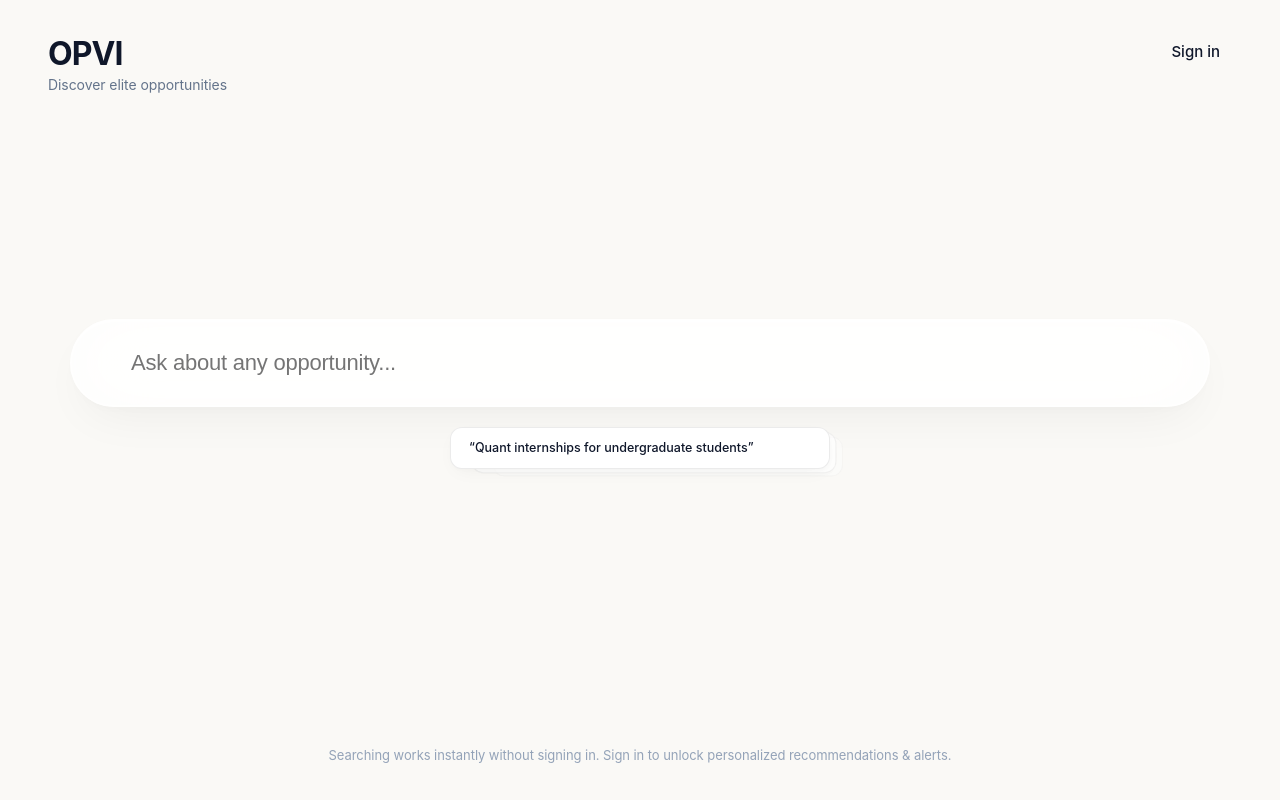
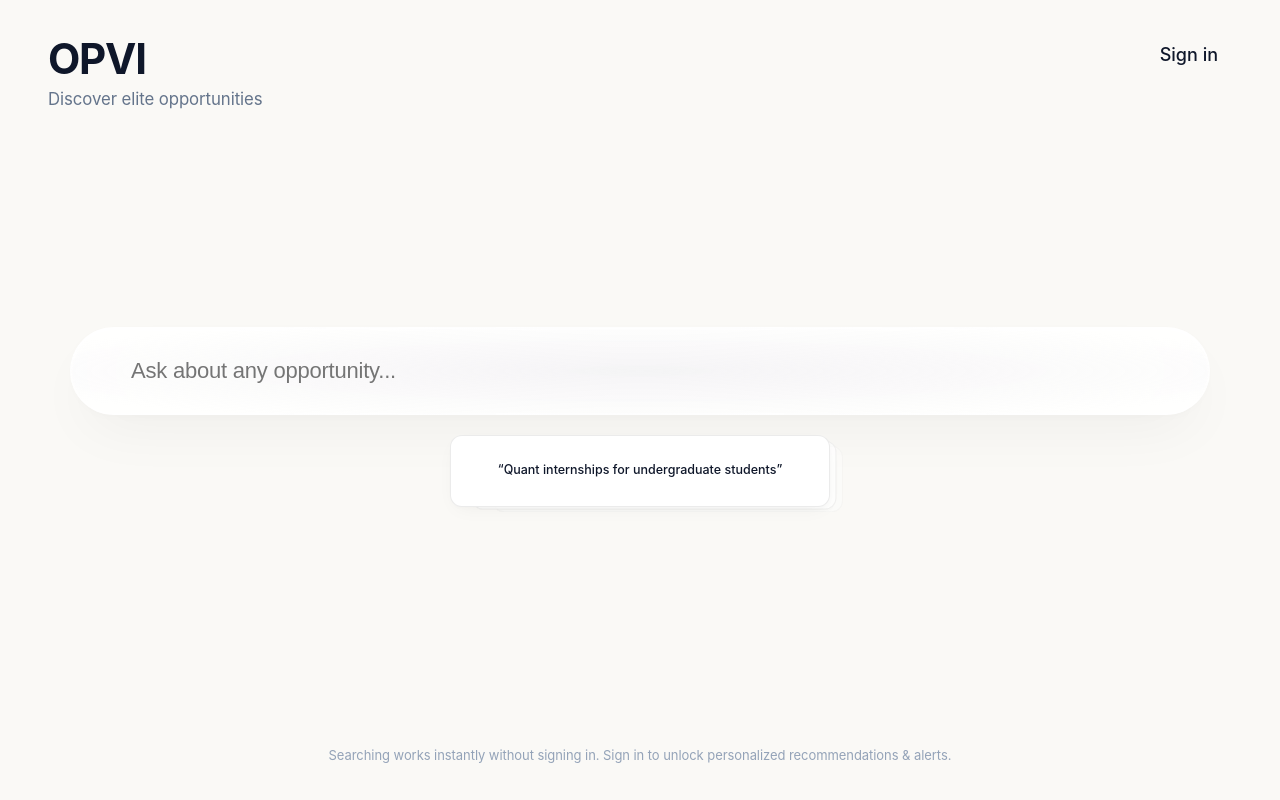
Before and after one commit to harsh-bitverse/Opvi, a Next.js app in the folder apps/web/: page / in a window 1280 px wide. Built offline with nearby package versions, Linux system fonts and the light colour scheme.

Commit message:
feat(web): Phase 2 Iteration 1 Finalized - 60px optical blur, radial glass depth, rigid card dimensions, brand & nav scale (+30%/+20%)

```diff
--- a/apps/web/src/app/globals.css
+++ b/apps/web/src/app/globals.css
@@ -1,17 +1,16 @@
 :root {
   --bg-canvas: #faf9f6;
   --bg-surface: #ffffff;
-  --bg-glass-stadium: rgba(255, 255, 255, 0.68);
   --text-primary: #0f172a;
   --text-secondary: #64748b;
   --text-muted: #94a3b8;
-  --border-glass: rgba(255, 255, 255, 0.5);
+  --border-glass: rgba(255, 255, 255, 0.45);
   --border-subtle: rgba(0, 0, 0, 0.08);
   --border-hover: rgba(0, 0, 0, 0.16);
-  --shadow-apple-glass:
+  --shadow-apple-glass-slab:
     inset 0 1.5px 2px rgba(255, 255, 255, 0.95),
-    inset 0 -1px 2px rgba(255, 255, 255, 0.4),
-    0 20px 50px -15px rgba(0, 0, 0, 0.06),
+    inset 0 -1px 1.5px rgba(255, 255, 255, 0.35),
+    0 25px 60px -15px rgba(0, 0, 0, 0.05),
     0 4px 12px rgba(0, 0, 0, 0.02);
   --shadow-card: 0 4px 12px -2px rgba(0, 0, 0, 0.04), 0 2px 4px rgba(0, 0, 0, 0.02);
   --font-sans: -apple-system, BlinkMacSystemFont, 'SF Pro Display', 'Plus Jakarta Sans', 'Inter', Roboto, sans-serif;
@@ -51,14 +50,14 @@ body {
   animation: blinkCaret 1s infinite;
 }
 
-/* True Apple-Grade Frosted Glass Stadium Search Surface */
+/* Premium Apple Frosted Glass Slab Surface with Center Optical Depth */
 .search-stadium-glass {
-  background: var(--bg-glass-stadium);
-  backdrop-filter: blur(40px) saturate(210%) brightness(1.04);
-  -webkit-backdrop-filter: blur(40px) saturate(210%) brightness(1.04);
+  background: radial-gradient(ellipse at 50% 50%, rgba(240, 240, 243, 0.65) 0%, rgba(255, 255, 255, 0.82) 85%);
+  backdrop-filter: blur(60px) saturate(220%) brightness(1.05);
+  -webkit-backdrop-filter: blur(60px) saturate(220%) brightness(1.05);
   border: 1px solid var(--border-glass);
   border-radius: 9999px;
-  box-shadow: var(--shadow-apple-glass);
+  box-shadow: var(--shadow-apple-glass-slab);
   transition: all 250ms cubic-bezier(0.16, 1, 0.3, 1);
 }
 
--- a/apps/web/src/components/header/OpviTextBrand.tsx
+++ b/apps/web/src/components/header/OpviTextBrand.tsx
@@ -40,11 +40,11 @@ export function OpviTextBrand() {
   }, [displayText, isDeleting, taglineIndex]);
 
   return (
-    <div style={{ display: 'flex', flexDirection: 'column', gap: '0.25rem' }}>
-      {/* OPVI Wordmark */}
+    <div style={{ display: 'flex', flexDirection: 'column', gap: '0.35rem' }}>
+      {/* OPVI Wordmark (+30% scale increase) */}
       <span
         style={{
-          fontSize: '2rem',
+          fontSize: '2.625rem',
           fontWeight: 700,
           letterSpacing: '-0.03em',
           color: 'var(--text-primary)',
@@ -55,11 +55,11 @@ export function OpviTextBrand() {
         OPVI
       </span>
 
-      {/* Animated Tagline Directly Beneath */}
-      <div style={{ minHeight: '1.25rem', display: 'flex', alignItems: 'center' }}>
+      {/* Animated Tagline Directly Beneath (+20% scale increase) */}
+      <div style={{ minHeight: '1.5rem', display: 'flex', alignItems: 'center' }}>
         <p
           style={{
-            fontSize: '0.875rem',
+            fontSize: '1.05rem',
             fontWeight: 400,
             color: 'var(--text-secondary)',
             letterSpacing: '-0.005em',
--- a/apps/web/src/components/header/SignInButton.tsx
+++ b/apps/web/src/components/header/SignInButton.tsx
@@ -8,11 +8,11 @@ export function SignInButton() {
       href="#"
       onClick={(e) => e.preventDefault()}
       style={{
-        fontSize: '0.9375rem',
+        fontSize: '1.125rem',
         fontWeight: 500,
         color: 'var(--text-primary)',
         textDecoration: 'none',
-        padding: '0.375rem 0.75rem',
+        padding: '0.5rem 0.875rem',
         borderRadius: '8px',
         transition: 'opacity 150ms ease',
       }}
--- a/apps/web/src/components/search/StackedSearchDeck.tsx
+++ b/apps/web/src/components/search/StackedSearchDeck.tsx
@@ -43,12 +43,11 @@ export function StackedSearchDeck({ onSelectQuery }: StackedSearchDeckProps) {
         alignItems: 'center',
       }}
     >
-      {/* Reduced visual mass search card container (2.5-3x smaller than search bar) */}
+      {/* Rigid dimension-locked Stacked Card Deck Container (380px x 72px) */}
       <div
         style={{
           position: 'relative',
-          width: '100%',
-          maxWidth: '380px',
+          width: '380px',
           height: '72px',
           display: 'flex',
           justifyContent: 'center',
@@ -77,7 +76,8 @@ export function StackedSearchDeck({ onSelectQuery }: StackedSearchDeckProps) {
                 position: 'absolute',
                 top: 0,
                 left: 0,
-                width: '100%',
+                width: '380px',
+                height: '72px',
                 padding: '0.75rem 1.125rem',
                 borderRadius: '12px',
                 background: 'var(--bg-surface)',
@@ -97,6 +97,7 @@ export function StackedSearchDeck({ onSelectQuery }: StackedSearchDeckProps) {
                 userSelect: 'none',
                 display: 'flex',
                 alignItems: 'center',
+                boxSizing: 'border-box',
               }}
             >
               <p
@@ -106,6 +107,11 @@ export function StackedSearchDeck({ onSelectQuery }: StackedSearchDeckProps) {
                   color: isFront ? 'var(--text-primary)' : 'var(--text-secondary)',
                   lineHeight: 1.35,
                   margin: 0,
+                  display: '-webkit-box',
+                  WebkitLineClamp: 2,
+                  WebkitBoxOrient: 'vertical',
+                  overflow: 'hidden',
+                  width: '100%',
                 }}
               >
                 &ldquo;{query}&rdquo;
```
